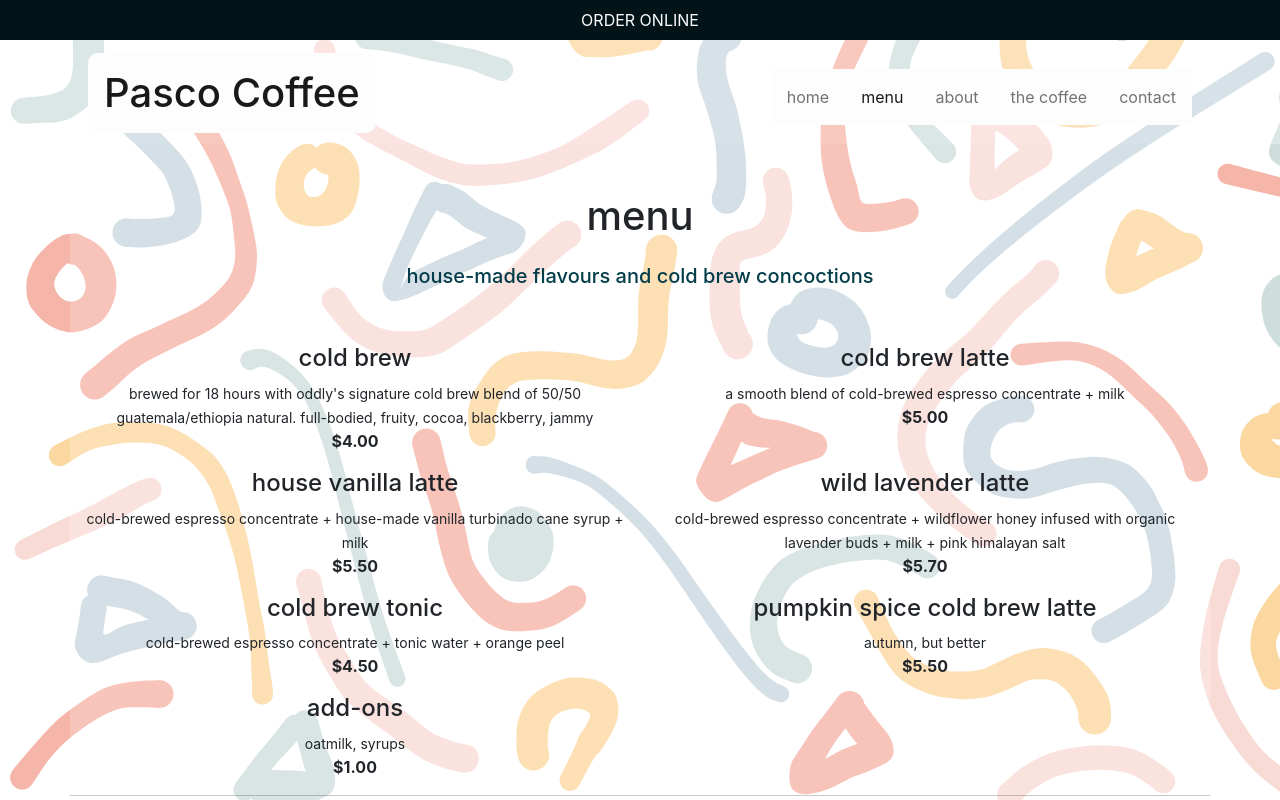
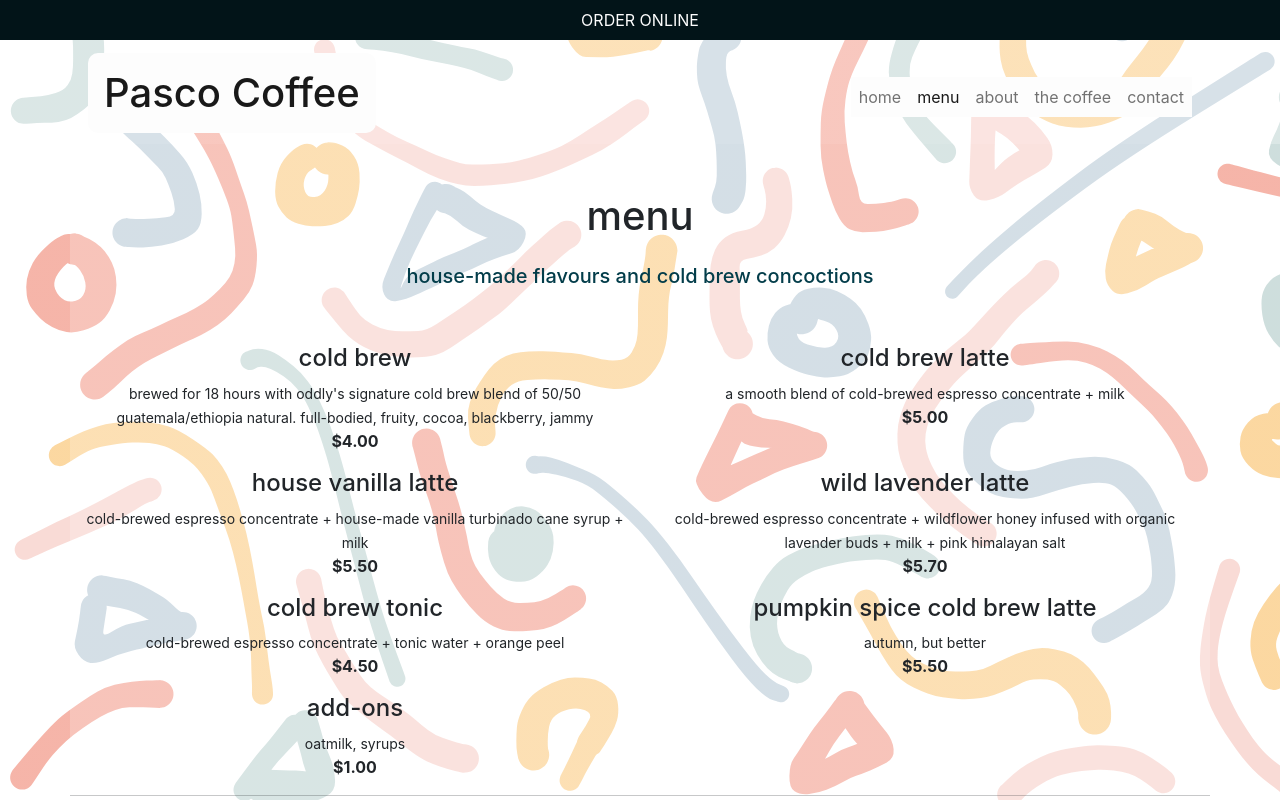
Before and after one commit to clairerob/pasco-coffee-react, a React (Create React App) app: page /menu in a window 1280 px wide. Shown: the top 800 px of the page. Built offline with nearby package versions, Linux system fonts and the light colour scheme.

Commit message:
add formatCurrency, fix navbar bugs

```diff
--- a/package.json
+++ b/package.json
@@ -23,6 +23,7 @@
     "react-spring": "^9.4.5-beta.1",
     "react-tooltip": "^4.2.21",
     "redux-logger": "^3.0.6",
+    "stripe": "^11.0.0",
     "web-vitals": "^2.1.4"
   },
   "scripts": {
--- a/src/components/Header.js
+++ b/src/components/Header.js
@@ -46,20 +46,14 @@ const Header = () => {
 						// onClick={() => setMenuOpen(false)}
 						className='navlinks'
 					>
-						<Nav.Link eventKey='1'>
-							<NavLink className='nav-link' to='/'>
-								home
-							</NavLink>
+						<Nav.Link eventKey='1' as={NavLink} to='/'>
+							home
 						</Nav.Link>
-						<Nav.Link eventKey='2'>
-							<NavLink className='nav-link' to='/menu'>
-								menu
-							</NavLink>
+						<Nav.Link eventKey='2' as={NavLink} to='/menu'>
+							menu
 						</Nav.Link>
-						<Nav.Link eventKey='3'>
-							<NavLink className='nav-link' to='/about'>
-								about
-							</NavLink>
+						<Nav.Link eventKey='3' as={NavLink} to='/about'>
+							about
 						</Nav.Link>
 						{/* <NavItem>
 							<Dropdown onClick={() => setDropdownOpen(!dropdownOpen)}>
@@ -75,15 +69,11 @@ const Header = () => {
 							</Dropdown>
 						</NavItem> */}
 
-						<Nav.Link eventKey='4'>
-							<NavLink className='nav-link' to='/coffee'>
-								the coffee
-							</NavLink>
+						<Nav.Link eventKey='4' as={NavLink} to='/coffee'>
+							the coffee
 						</Nav.Link>
-						<Nav.Link eventKey='5'>
-							<NavLink className='nav-link' to='/contact'>
-								contact
-							</NavLink>
+						<Nav.Link eventKey='5' as={NavLink} to='/contact'>
+							contact
 						</Nav.Link>
 					</Nav>
 				</Navbar.Collapse>
--- a/src/features/menu/MenuItem.js
+++ b/src/features/menu/MenuItem.js
@@ -1,3 +1,5 @@
+import { formatCurrency } from '../../utils/formatCurrency';
+
 const MenuItem = ({ item }) => {
 	const { drink, description, price } = item;
 	return (
@@ -6,7 +8,7 @@ const MenuItem = ({ item }) => {
 			<p>
 				<small>{description.toLowerCase()}</small>
 				<br />
-				<strong>${price.toPrecision(3)}</strong>
+				<strong>{formatCurrency(price)}</strong>
 			</p>
 		</>
 	);
--- /dev/null
+++ b/src/utils/formatCurrency.js
@@ -0,0 +1,8 @@
+const CURRENCY_FORMATTER = new Intl.NumberFormat(undefined, {
+	currency: 'USD',
+	style: 'currency',
+});
+
+export function formatCurrency(number) {
+	return CURRENCY_FORMATTER.format(number);
+}
```
Also changed, not shown: src/stripe/createPrice.js (added, +28 -0 lines), 1 other file (tests, documents, lock files or other folders).
